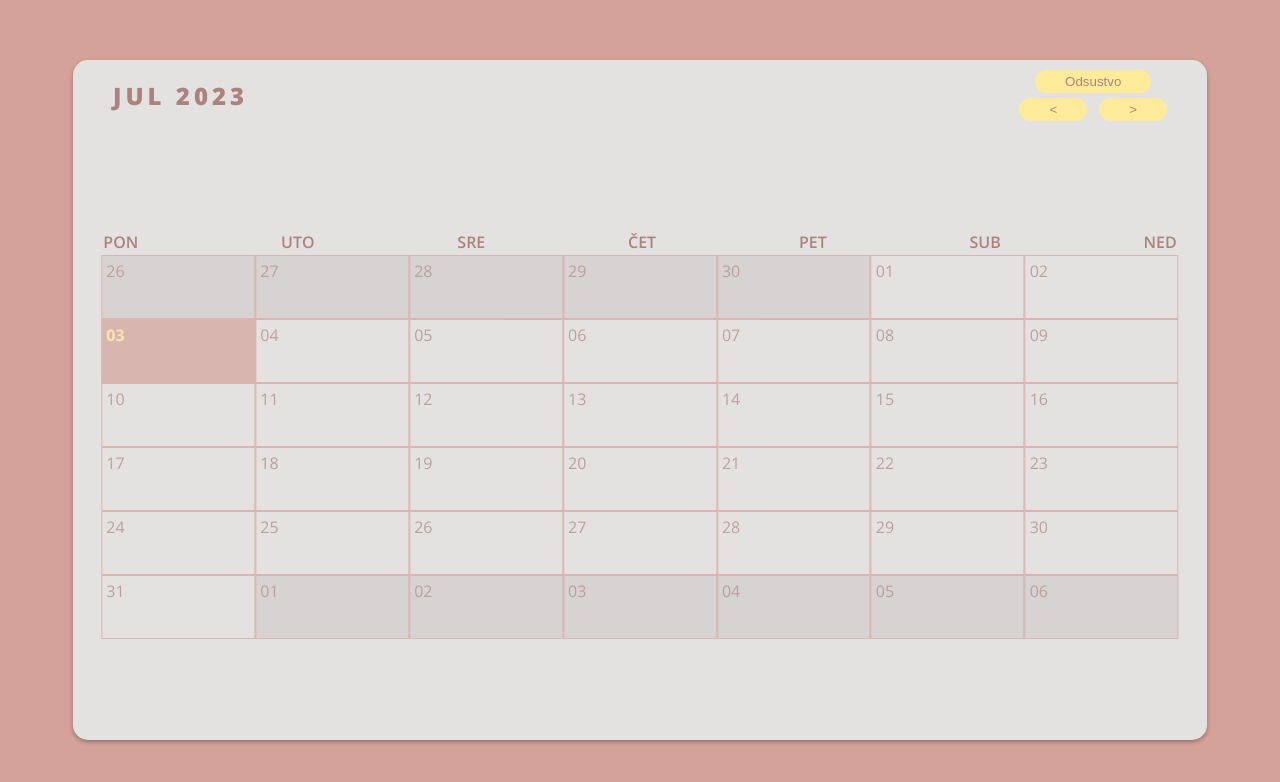
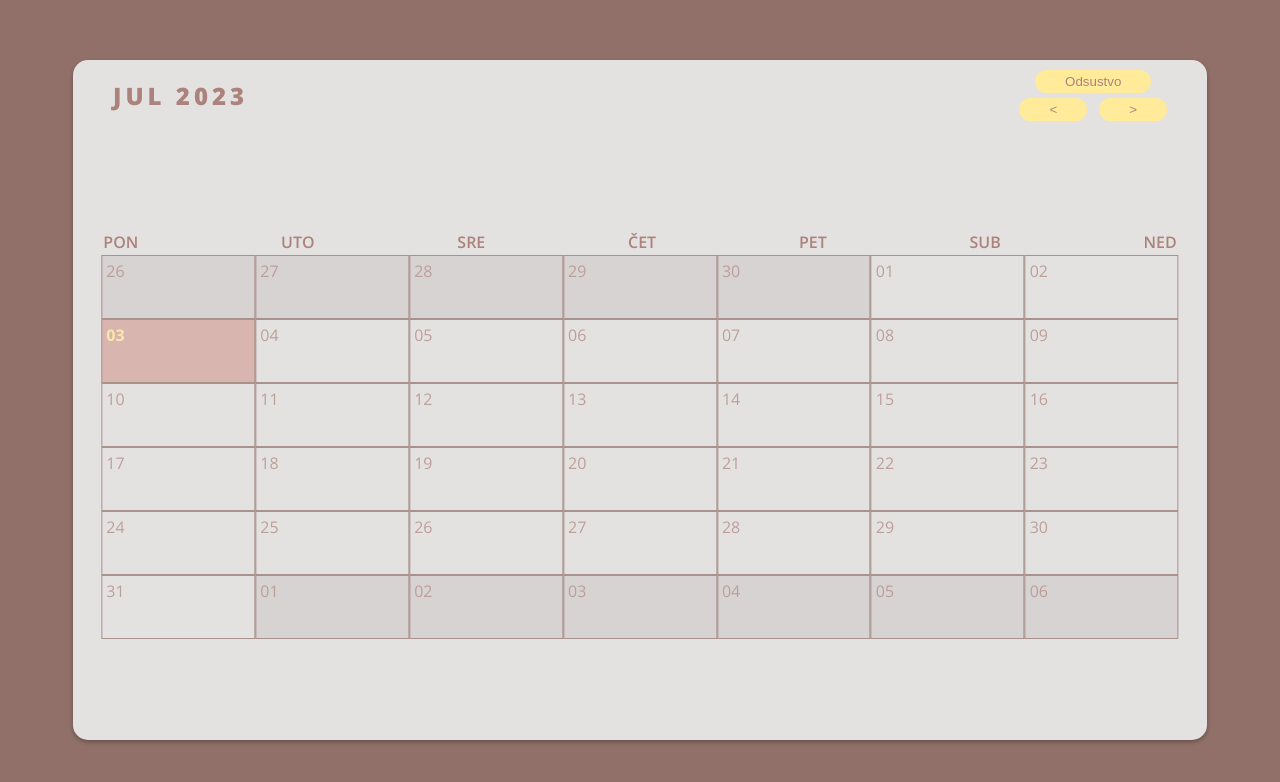
Before and after one commit to DjurovicAleksandar/AbsenceCalendar, a plain HTML site: page index.html in a window 1280 px wide. Drawn offline with nearby package versions, Linux system fonts and the light colour scheme.

Commit message:
Darker shade for the background

```diff
--- a/styles.css
+++ b/styles.css
@@ -1,7 +1,7 @@
 @import url('https://fonts.googleapis.com/css2?family=Open+Sans:wght@300;400;500;600;700;800&display=swap');
 
 :root {
-  --bg-color: #d4a299;
+  --bg-color: #917069;
   --calendar-bg-color: #e4e2e1;
 
   --text-color: #ab837c;
@@ -200,6 +200,7 @@ form input {
 
   padding: 4px;
   position: relative;
+  cursor: pointer;
 }
 
 .date__field-leave {
```
